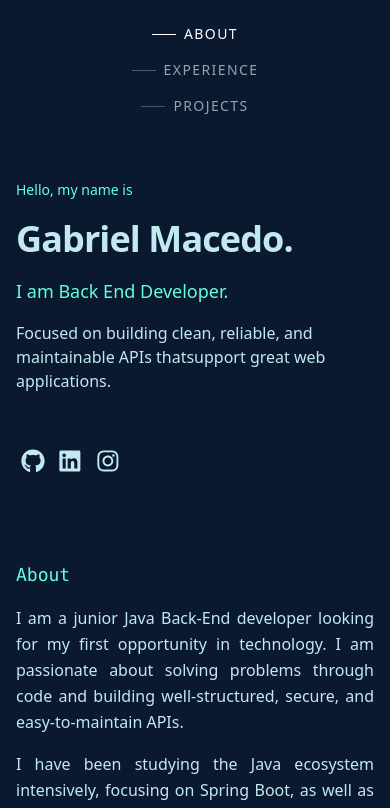
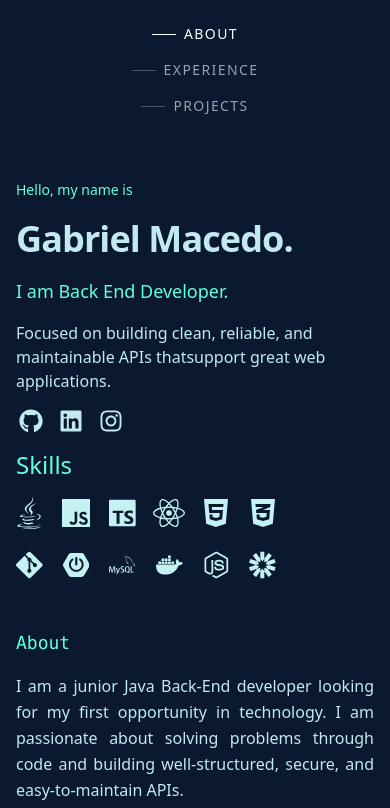
Before and after one commit to gabriel-m-gomes/gabriel-m-gomes.github.io-, a React (Vite) app: page / in a window 390 px wide. Shown: the top 808 px of the page. Built offline with nearby package versions, Linux system fonts and the light colour scheme.

Commit message:
feat: create Skills component with technology icons and responsive layout

```diff
--- a/package.json
+++ b/package.json
@@ -10,9 +10,13 @@
     "preview": "vite preview"
   },
   "dependencies": {
+    "@fortawesome/fontawesome-svg-core": "^6.7.2",
+    "@fortawesome/free-brands-svg-icons": "^6.7.2",
+    "@fortawesome/react-fontawesome": "^0.2.2",
     "@tailwindcss/vite": "^4.1.5",
     "react": "^19.1.0",
     "react-dom": "^19.1.0",
+    "react-icons": "^5.5.0",
     "tailwindcss": "^4.1.5"
   },
   "devDependencies": {
--- /dev/null
+++ b/src/components/Contact.jsx
@@ -0,0 +1,20 @@
+import SvgIcon from "./SvgIcon";
+import iconsContact from "../utils/iconsContact";
+
+const Contact = () => {
+  return (
+    <>
+      <ul className="text-[#c2e8f0] flex gap-2.5">
+        {iconsContact.map((icon) => (
+          <li key={icon.name}>
+            <a href={icon.href} target={icon.target} rel={icon.rel}>
+              <SvgIcon viewBox={icon.viewBox} path={icon.path} />
+            </a>
+          </li>
+        ))}
+      </ul>
+    </>
+  );
+};
+
+export default Contact;
--- /dev/null
+++ b/src/components/Skills.jsx
@@ -0,0 +1,24 @@
+import { FontAwesomeIcon } from "@fortawesome/react-fontawesome";
+import iconSkills from "../utils/iconsSkills";
+import React from "react";
+
+const Skills = () => {
+  return (
+    <div className="w-65 max-w-md">
+      <h1 className="text-2xl text-[#64ffda] mb-4">Skills</h1>
+      <ul className="grid grid-cols-6 gap-5">
+        {iconSkills.map(({ icon, color, name, type }) => (
+          <li key={name} title={name} className="flex justify-center">
+            {type === "fontawesome" ? (
+              <FontAwesomeIcon icon={icon} size="2x" color={color} />
+            ) : (
+              React.createElement(icon, { size: "2em", color })
+            )}
+          </li>
+        ))}
+      </ul>
+    </div>
+  );
+};
+
+export default Skills;
--- /dev/null
+++ b/src/components/SvgIcon.jsx
@@ -0,0 +1,15 @@
+const SvgIcon = ({ width = 30, height = 24, viewBox, path }) => {
+  return (
+    <svg
+      xmlns="http://www.w3.org/2000/svg"
+      width={width}
+      height={height}
+      viewBox={viewBox}
+      fill="currentColor"
+    >
+      <path d={path} />
+    </svg>
+  );
+};
+
+export default SvgIcon;
--- a/src/sections/Contact.jsx
+++ /dev/null
@@ -1,39 +0,0 @@
-import GitHubIcon from "../utils/GitHubIcon";
-import LinkedinIcon from "../utils/LinkedinIcon";
-import InstagramIcon from "../utils/InstagramIcon";
-
-const Contact = () => {
-  return (
-    <ul className=" text-[#c2e8f0] flex gap-2 px-0.5 py-10">
-      <li>
-        <a
-          href="https://github.com/gabriel-m-gomes"
-          target="_blank"
-          rel="noopener noreferrer"
-        >
-          <GitHubIcon />
-        </a>
-      </li>
-      <li>
-        <a
-          href="https://www.linkedin.com/in/gabriel-macedo-gomes"
-          target="_blank"
-          rel="noopener noreferrer"
-        >
-          <LinkedinIcon />
-        </a>
-      </li>
-      <li>
-        <a
-          href="https://www.instagram.com/gabriel_macedo44"
-          target="_blank"
-          rel="noopener noreferrer"
-        >
-          <InstagramIcon />
-        </a>
-      </li>
-    </ul>
-  );
-};
-
-export default Contact;
--- a/src/sections/Hero.jsx
+++ b/src/sections/Hero.jsx
@@ -1,4 +1,5 @@
-import Contact from "./Contact";
+import Contact from "../components/Contact";
+import Skills from "../components/Skills.jsx";
 
 const Hero = () => {
   return (
@@ -16,6 +17,7 @@
         support great web applications.
       </h3>
       <Contact />
+      <Skills />
     </div>
   );
 };
--- a/src/utils/GitHubIcon.jsx
+++ /dev/null
@@ -1,13 +0,0 @@
-const GitHubIcon = (props) => (
-  <svg
-    xmlns="http://www.w3.org/2000/svg"
-    width="30"
-    height="24"
-    viewBox="0 0 496 512"
-    fill="currentColor"
-  >
-    <path d="M165.9 397.4c0 2-2.3 3.6-5.2 3.6c-3.3.3-5.6-1.3-5.6-3.6c0-2 2.3-3.6 5.2-3.6c3-.3 5.6 1.3 5.6 3.6m-31.1-4.5c-.7 2 1.3 4.3 4.3 4.9c2.6 1 5.6 0 6.2-2s-1.3-4.3-4.3-5.2c-2.6-.7-5.5.3-6.2 2.3m44.2-1.7c-2.9.7-4.9 2.6-4.6 4.9c.3 2 2.9 3.3 5.9 2.6c2.9-.7 4.9-2.6 4.6-4.6c-.3-1.9-3-3.2-5.9-2.9M244.8 8C106.1 8 0 113.3 0 252c0 110.9 69.8 205.8 169.5 239.2c12.8 2.3 17.3-5.6 17.3-12.1c0-6.2-.3-40.4-.3-61.4c0 0-70 15-84.7-29.8c0 0-11.4-29.1-27.8-36.6c0 0-22.9-15.7 1.6-15.4c0 0 24.9 2 38.6 25.8c21.9 38.6 58.6 27.5 72.9 20.9c2.3-16 8.8-27.1 16-33.7c-55.9-6.2-112.3-14.3-112.3-110.5c0-27.5 7.6-41.3 23.6-58.9c-2.6-6.5-11.1-33.3 2.6-67.9c20.9-6.5 69 27 69 27c20-5.6 41.5-8.5 62.8-8.5s42.8 2.9 62.8 8.5c0 0 48.1-33.6 69-27c13.7 34.7 5.2 61.4 2.6 67.9c16 17.7 25.8 31.5 25.8 58.9c0 96.5-58.9 104.2-114.8 110.5c9.2 7.9 17 22.9 17 46.4c0 33.7-.3 75.4-.3 83.6c0 6.5 4.6 14.4 17.3 12.1C428.2 457.8 496 362.9 496 252C496 113.3 383.5 8 244.8 8Z" />
-  </svg>
-);
-
-export default GitHubIcon;
--- a/src/utils/InstagramIcon.jsx
+++ /dev/null
@@ -1,15 +0,0 @@
-const InstagramIcon = () => {
-  return (
-    <svg
-      xmlns="http://www.w3.org/2000/svg"
-      width="30"
-      height="24"
-      viewBox="0 0 496 512"
-      fill="currentColor"
-    >
-      <path d="M224.1 141c-63.6 0-114.9 51.3-114.9 114.9s51.3 114.9 114.9 114.9S339 319.5 339 255.9S287.7 141 224.1 141m0 189.6c-41.1 0-74.7-33.5-74.7-74.7s33.5-74.7 74.7-74.7s74.7 33.5 74.7 74.7s-33.6 74.7-74.7 74.7m146.4-194.3c0 14.9-12 26.8-26.8 26.8c-14.9 0-26.8-12-26.8-26.8s12-26.8 26.8-26.8s26.8 12 26.8 26.8m76.1 27.2c-1.7-35.9-9.9-67.7-36.2-93.9c-26.2-26.2-58-34.4-93.9-36.2c-37-2.1-147.9-2.1-184.9 0c-35.8 1.7-67.6 9.9-93.9 36.1s-34.4 58-36.2 93.9c-2.1 37-2.1 147.9 0 184.9c1.7 35.9 9.9 67.7 36.2 93.9s58 34.4 93.9 36.2c37 2.1 147.9 2.1 184.9 0c35.9-1.7 67.7-9.9 93.9-36.2c26.2-26.2 34.4-58 36.2-93.9c2.1-37 2.1-147.8 0-184.8M398.8 388c-7.8 19.6-22.9 34.7-42.6 42.6c-29.5 11.7-99.5 9-132.1 9s-102.7 2.6-132.1-9c-19.6-7.8-34.7-22.9-42.6-42.6c-11.7-29.5-9-99.5-9-132.1s-2.6-102.7 9-132.1c7.8-19.6 22.9-34.7 42.6-42.6c29.5-11.7 99.5-9 132.1-9s102.7-2.6 132.1 9c19.6 7.8 34.7 22.9 42.6 42.6c11.7 29.5 9 99.5 9 132.1s2.7 102.7-9 132.1" />
-    </svg>
-  );
-};
-
-export default InstagramIcon;
--- a/src/utils/LinkedinIcon.jsx
+++ /dev/null
@@ -1,13 +0,0 @@
-const LinkedinIcon = () => (
-  <svg
-    xmlns="http://www.w3.org/2000/svg"
-    width="30"
-    height="24"
-    viewBox="0 0 496 512"
-    fill="currentColor"
-  >
-    <path d="M416 32H31.9C14.3 32 0 46.5 0 64.3v383.4C0 465.5 14.3 480 31.9 480H416c17.6 0 32-14.5 32-32.3V64.3c0-17.8-14.4-32.3-32-32.3M135.4 416H69V202.2h66.5V416zm-33.2-243c-21.3 0-38.5-17.3-38.5-38.5S80.9 96 102.2 96c21.2 0 38.5 17.3 38.5 38.5c0 21.3-17.2 38.5-38.5 38.5m282.1 243h-66.4V312c0-24.8-.5-56.7-34.5-56.7c-34.6 0-39.9 27-39.9 54.9V416h-66.4V202.2h63.7v29.2h.9c8.9-16.8 30.6-34.5 62.9-34.5c67.2 0 79.7 44.3 79.7 101.9z" />
-  </svg>
-);
-
-export default LinkedinIcon;
--- /dev/null
+++ b/src/utils/iconsContact.jsx
@@ -0,0 +1,28 @@
+const iconsContact = [
+  {
+    name: "github",
+    viewBox: "0 0 496 512",
+    path: "M165.9 397.4c0 2-2.3 3.6-5.2 3.6c-3.3.3-5.6-1.3-5.6-3.6c0-2 2.3-3.6 5.2-3.6c3-.3 5.6 1.3 5.6 3.6m-31.1-4.5c-.7 2 1.3 4.3 4.3 4.9c2.6 1 5.6 0 6.2-2s-1.3-4.3-4.3-5.2c-2.6-.7-5.5.3-6.2 2.3m44.2-1.7c-2.9.7-4.9 2.6-4.6 4.9c.3 2 2.9 3.3 5.9 2.6c2.9-.7 4.9-2.6 4.6-4.6c-.3-1.9-3-3.2-5.9-2.9M244.8 8C106.1 8 0 113.3 0 252c0 110.9 69.8 205.8 169.5 239.2c12.8 2.3 17.3-5.6 17.3-12.1c0-6.2-.3-40.4-.3-61.4c0 0-70 15-84.7-29.8c0 0-11.4-29.1-27.8-36.6c0 0-22.9-15.7 1.6-15.4c0 0 24.9 2 38.6 25.8c21.9 38.6 58.6 27.5 72.9 20.9c2.3-16 8.8-27.1 16-33.7c-55.9-6.2-112.3-14.3-112.3-110.5c0-27.5 7.6-41.3 23.6-58.9c-2.6-6.5-11.1-33.3 2.6-67.9c20.9-6.5 69 27 69 27c20-5.6 41.5-8.5 62.8-8.5s42.8 2.9 62.8 8.5c0 0 48.1-33.6 69-27c13.7 34.7 5.2 61.4 2.6 67.9c16 17.7 25.8 31.5 25.8 58.9c0 96.5-58.9 104.2-114.8 110.5c9.2 7.9 17 22.9 17 46.4c0 33.7-.3 75.4-.3 83.6c0 6.5 4.6 14.4 17.3 12.1C428.2 457.8 496 362.9 496 252C496 113.3 383.5 8 244.8 8Z",
+    href: "https://github.com/gabriel-m-gomes",
+    target: "_blank",
+    rel: "noopener noreferrer",
+  },
+  {
+    name: "linkedin",
+    viewBox: "0 0 448 512",
+    path: "M416 32H31.9C14.3 32 0 46.5 0 64.3v383.4C0 465.5 14.3 480 31.9 480H416c17.6 0 32-14.5 32-32.3V64.3c0-17.8-14.4-32.3-32-32.3M135.4 416H69V202.2h66.5V416zm-33.2-243c-21.3 0-38.5-17.3-38.5-38.5S80.9 96 102.2 96c21.2 0 38.5 17.3 38.5 38.5c0 21.3-17.2 38.5-38.5 38.5m282.1 243h-66.4V312c0-24.8-.5-56.7-34.5-56.7c-34.6 0-39.9 27-39.9 54.9V416h-66.4V202.2h63.7v29.2h.9c8.9-16.8 30.6-34.5 62.9-34.5c67.2 0 79.7 44.3 79.7 101.9z",
+    href: "https://www.linkedin.com/in/gabriel-macedo-gomes",
+    target: "_blank",
+    rel: "noopener noreferrer",
+  },
+  {
+    name: "instagram",
+    viewBox: "0 0 448 512",
+    path: "M224.1 141c-63.6 0-114.9 51.3-114.9 114.9s51.3 114.9 114.9 114.9S339 319.5 339 255.9S287.7 141 224.1 141m0 189.6c-41.1 0-74.7-33.5-74.7-74.7s33.5-74.7 74.7-74.7s74.7 33.5 74.7 74.7s-33.6 74.7-74.7 74.7m146.4-194.3c0 14.9-12 26.8-26.8 26.8c-14.9 0-26.8-12-26.8-26.8s12-26.8 26.8-26.8s26.8 12 26.8 26.8m76.1 27.2c-1.7-35.9-9.9-67.7-36.2-93.9c-26.2-26.2-58-34.4-93.9-36.2c-37-2.1-147.9-2.1-184.9 0c-35.8 1.7-67.6 9.9-93.9 36.1s-34.4 58-36.2 93.9c-2.1 37-2.1 147.9 0 184.9c1.7 35.9 9.9 67.7 36.2 93.9s58 34.4 93.9 36.2c37 2.1 147.9 2.1 184.9 0c35.9-1.7 67.7-9.9 93.9-36.2c26.2-26.2 34.4-58 36.2-93.9c2.1-37 2.1-147.8 0-184.8M398.8 388c-7.8 19.6-22.9 34.7-42.6 42.6c-29.5 11.7-99.5 9-132.1 9s-102.7 2.6-132.1-9c-19.6-7.8-34.7-22.9-42.6-42.6c-11.7-29.5-9-99.5-9-132.1s-2.6-102.7 9-132.1c7.8-19.6 22.9-34.7 42.6-42.6c29.5-11.7 99.5-9 132.1-9s102.7-2.6 132.1 9c19.6 7.8 34.7 22.9 42.6 42.6c11.7 29.5 9 99.5 9 132.1s2.7 102.7-9 132.1",
+    href: "https://www.instagram.com/gabriel_macedo44",
+    target: "_blank",
+    rel: "noopener noreferrer",
+  },
+];
+
+export default iconsContact;
--- /dev/null
+++ b/src/utils/iconsSkills.jsx
@@ -0,0 +1,44 @@
+import {
+  faJava,
+  faJs,
+  faReact,
+  faHtml5,
+  faCss3Alt,
+} from "@fortawesome/free-brands-svg-icons";
+
+import {
+  SiSpringboot,
+  SiMysql,
+  SiDocker,
+  SiGit,
+  SiNodedotjs,
+  SiTypescript,
+  SiJsonwebtokens,
+} from "react-icons/si";
+
+const iconSkills = [
+  { icon: faJava, color: "#c4f2f2", name: "Java", type: "fontawesome" },
+  { icon: faJs, color: "#c4f2f2", name: "JavaScript", type: "fontawesome" },
+  {
+    icon: SiTypescript,
+    color: "#c4f2f2",
+    name: "TypeScript",
+    type: "reacticon",
+  },
+  { icon: faReact, color: "#c4f2f2", name: "React", type: "fontawesome" },
+  { icon: faHtml5, color: "#c4f2f2", name: "HTML5", type: "fontawesome" },
+  { icon: faCss3Alt, color: "#c4f2f2", name: "CSS3", type: "fontawesome" },
+  { icon: SiGit, color: "#c4f2f2", name: "Git", type: "reacticon" },
+  {
+    icon: SiSpringboot,
+    color: "#c4f2f2",
+    name: "Spring Boot",
+    type: "reacticon",
+  },
+  { icon: SiMysql, color: "#c4f2f2", name: "SQL", type: "reacticon" },
+  { icon: SiDocker, color: "#c4f2f2", name: "Docker", type: "reacticon" },
+  { icon: SiNodedotjs, color: "#c4f2f2", name: "Node.js", type: "reacticon" },
+  { icon: SiJsonwebtokens, color: "#c4f2f2", name: "JWT", type: "reacticon" },
+];
+
+export default iconSkills;
```
Also changed, not shown: src/style/hero.css (deleted), 1 other file (tests, documents, lock files or other folders).
